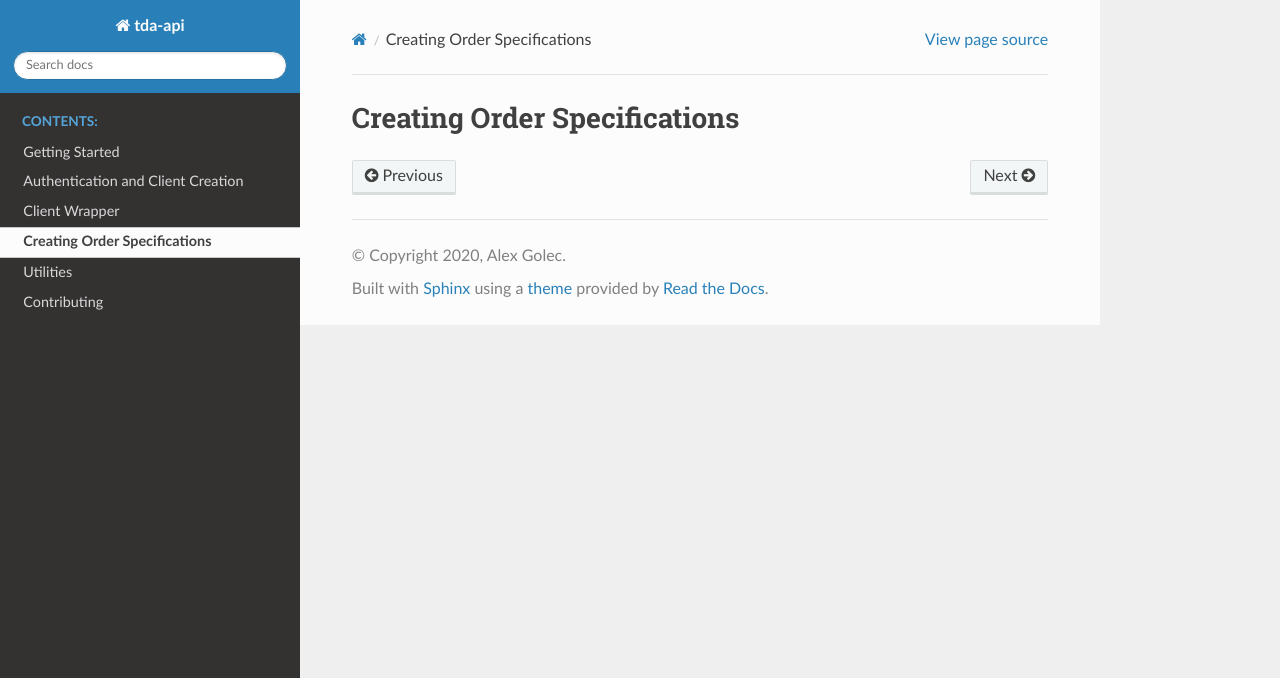
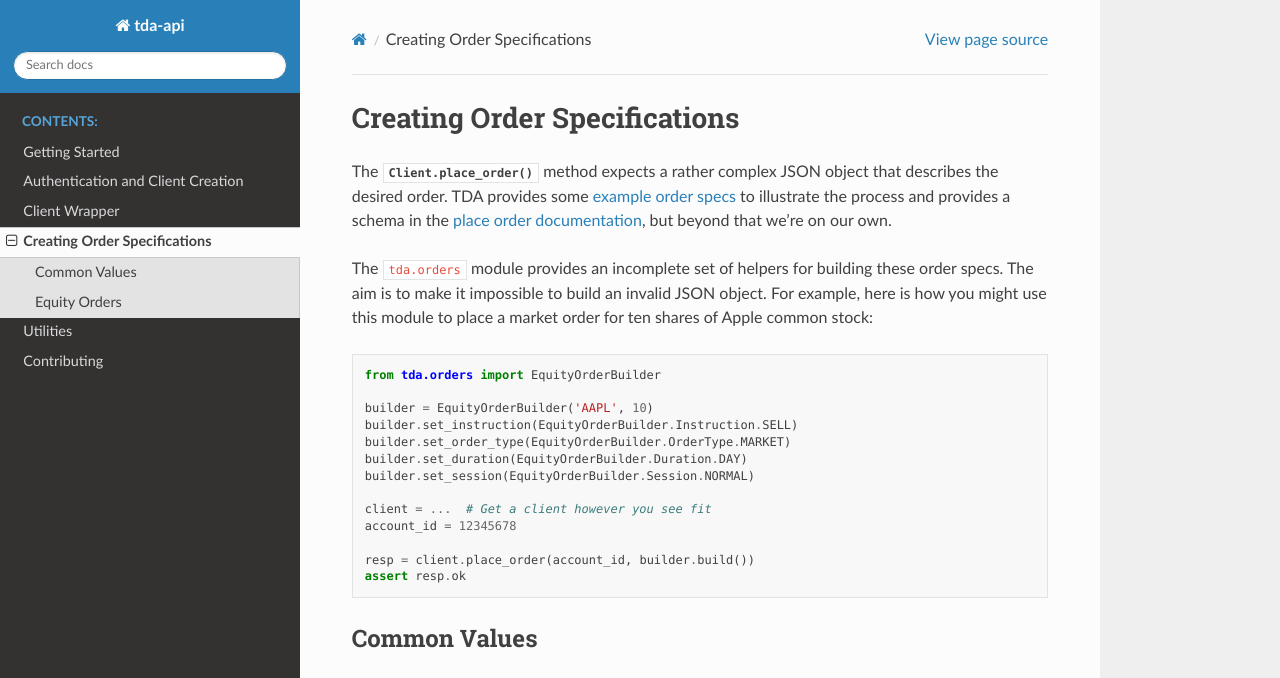
Before and after one commit to alexgolec/tda-api, a Sphinx documentation site: the page built from docs/orders.rst, in a window 1280 px wide and 1395 px high. Shown: the top 678 px of the window. Built offline with Sphinx 7.4.7 and the Read the Docs theme 2.0.0, drawn with Linux system fonts in a browser that asks for light colours; grey boxes are pictures that could not be loaded.

Commit message:
Added orders documentation

```diff
--- a/docs/orders.rst
+++ b/docs/orders.rst
@@ -3,3 +3,53 @@
 =============================
 Creating Order Specifications
 =============================
+
+The :meth:`Client.place_order() <tda.client.Client.place_order>` method expects
+a rather complex JSON object that describes the desired order. TDA provides some
+`example order specs
+<https://developer.tdameritrade.com/content/place-order-samples>`__ to
+illustrate the process and provides a schema in the `place order documentation
+<https://developer.tdameritrade.com/account-access/apis/post/accounts/
+%7BaccountId%7D/orders-0>`__, but beyond that we're on our own.
+
+The ``tda.orders`` module provides an incomplete set of helpers for building
+these order specs. The aim is to make it impossible to build an invalid JSON
+object. For example, here is how you might use this module to place a market
+order for ten shares of Apple common stock:
+
+.. code-block:: python
+
+  from tda.orders import EquityOrderBuilder
+
+  builder = EquityOrderBuilder('AAPL', 10)
+  builder.set_instruction(EquityOrderBuilder.Instruction.SELL)
+  builder.set_order_type(EquityOrderBuilder.OrderType.MARKET)
+  builder.set_duration(EquityOrderBuilder.Duration.DAY)
+  builder.set_session(EquityOrderBuilder.Session.NORMAL)
+
+  client = ...  # Get a client however you see fit
+  account_id = 12345678
+
+  resp = client.place_order(account_id, builder.build())
+  assert resp.ok
+
+-------------
+Common Values
+-------------
+
+.. autoclass:: tda.orders.Duration
+  :members:
+  :undoc-members:
+.. autoclass:: tda.orders.Session
+  :members:
+  :undoc-members:
+
+.. autoexception:: tda.orders.InvalidOrderException
+
+-------------
+Equity Orders
+-------------
+
+.. autoclass:: tda.orders.EquityOrderBuilder
+  :members:
+  :undoc-members:
```
Also changed, not shown: docs/client.rst (+6 -10 lines), 2 other files.
